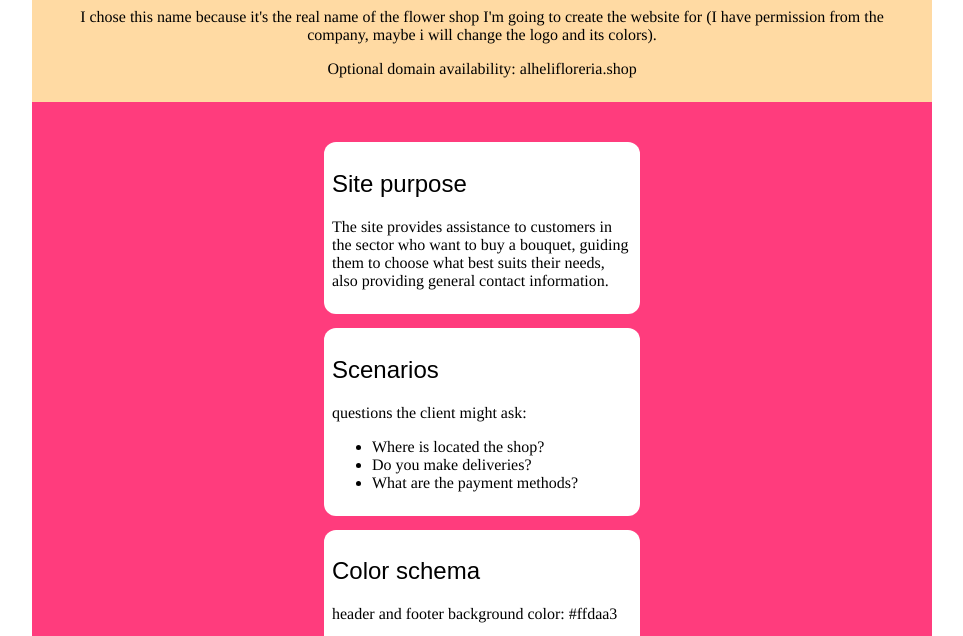
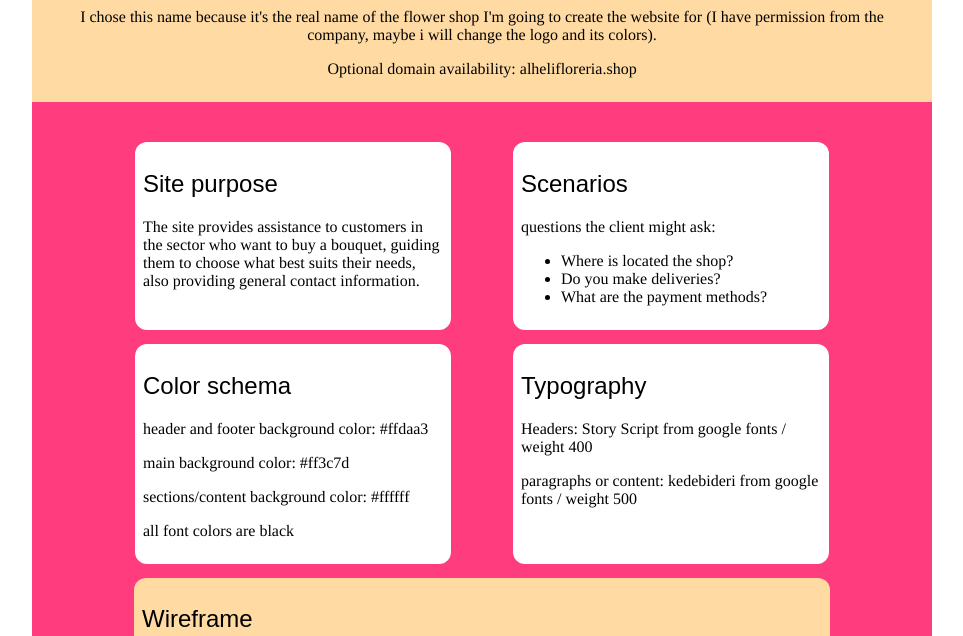
Before and after one commit to martinloteroarenas/wdd131, a plain HTML site: page project/siteplan.html in a window 1280 px wide. Shown: the part 159-795 px from the top of the page, without its empty margins (158-1121 px from the left). Drawn offline with Linux system fonts and the light colour scheme; a web font is replaced by a local one.

Commit message:
some changes

```diff
--- a/project/styles/siteplan.css
+++ b/project/styles/siteplan.css
@@ -26,7 +26,9 @@ section{
     border-radius: 12px;
 }
 div{
-    padding: 20px 0 0 0;
+    padding: 20px 72px 0 72px;
+    display: grid;
+    grid-template-columns: 1fr 1fr;
 }
 h1,h2{
     font-family: var(--headingFont);
```
